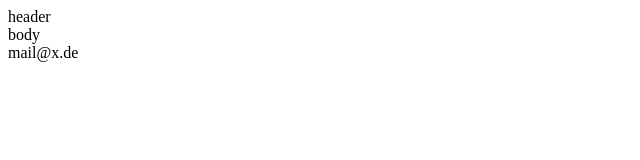
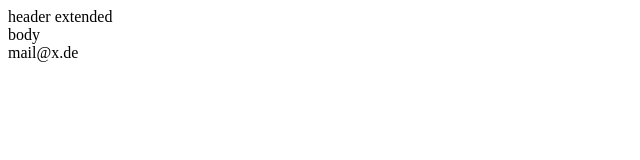
Before and after one commit to pbberlin/git-playground, a plain HTML site: page index.html in a window 1280 px wide. Shown: the full height of the page, 0-640 px from the left. Drawn offline with Linux system fonts and the light colour scheme.

Commit message:
Update index.html

```diff
--- a/index.html
+++ b/index.html
@@ -1,4 +1,4 @@
-<div>header <br></div>
+<div>header extended <br></div>
 body
 <footer>
 mail@x.de
```
